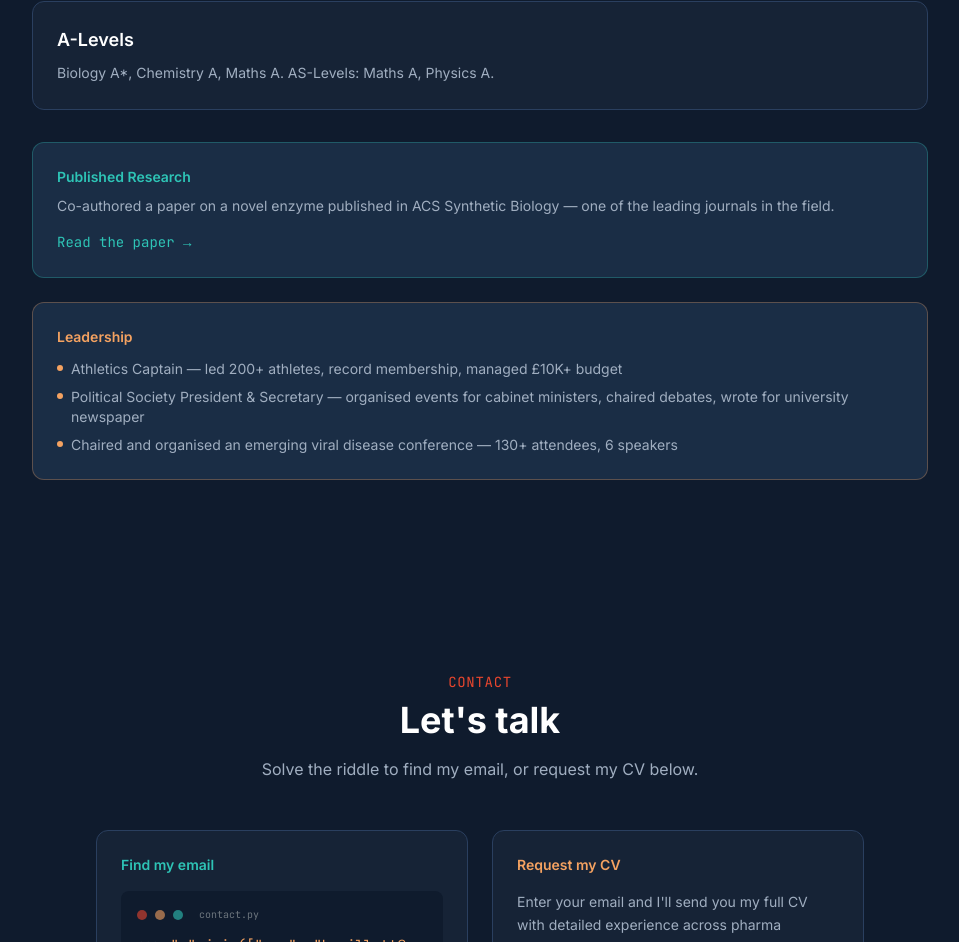
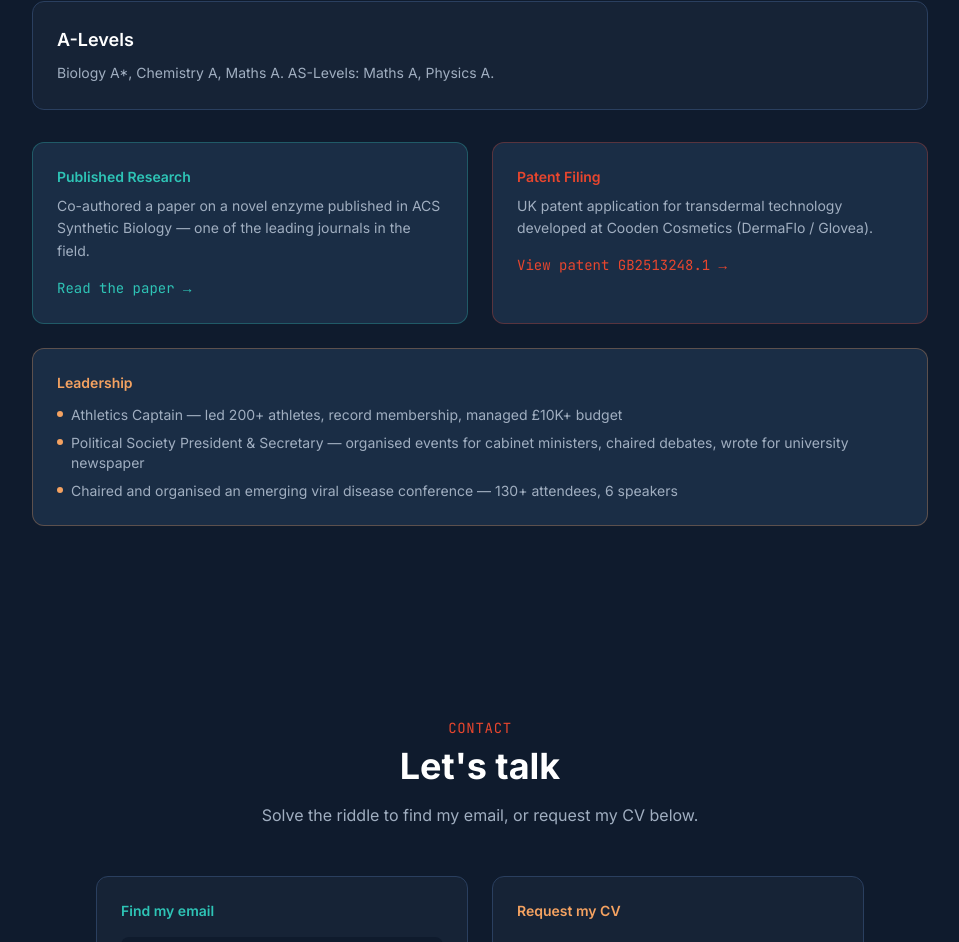
Before and after one commit to JamesMildog/jamesmillett.com, a React (Vite) app: page / in a window 1280 px wide. Shown: the part 5070-6012 px from the top of the page, without its empty margins (160-1119 px from the left). Built offline with nearby package versions, Linux system fonts and the light colour scheme.

Commit message:
Add patent filing link alongside published research

```diff
--- a/src/App.tsx
+++ b/src/App.tsx
@@ -487,8 +487,9 @@ function App() {
             ))}
           </div>
 
-          {/* Published Research callout */}
-          <div className="mt-8 bg-navy-card border border-teal/30 rounded-xl p-6">
+          {/* Published Research & Patent */}
+          <div className="mt-8 grid sm:grid-cols-2 gap-6">
+            <div className="bg-navy-card border border-teal/30 rounded-xl p-6">
               <h4 className="text-sm font-semibold text-teal mb-2">Published Research</h4>
               <p className="text-text-light text-sm leading-relaxed mb-3">
                 Co-authored a paper on a novel enzyme published in ACS Synthetic Biology — one of the leading journals in the field.
@@ -501,6 +502,21 @@ function App() {
               >
                 Read the paper &rarr;
               </a>
+            </div>
+            <div className="bg-navy-card border border-accent/30 rounded-xl p-6">
+              <h4 className="text-sm font-semibold text-accent mb-2">Patent Filing</h4>
+              <p className="text-text-light text-sm leading-relaxed mb-3">
+                UK patent application for transdermal technology developed at Cooden Cosmetics (DermaFlo / Glovea).
+              </p>
+              <a
+                href="https://www.search-for-intellectual-property.service.gov.uk/GB2513248.1"
+                target="_blank"
+                rel="noopener noreferrer"
+                className="text-accent text-sm font-mono hover:underline"
+              >
+                View patent GB2513248.1 &rarr;
+              </a>
+            </div>
           </div>
 
           {/* Leadership callout */}
```
Lines whose indentation alone changed are shown as unchanged.
